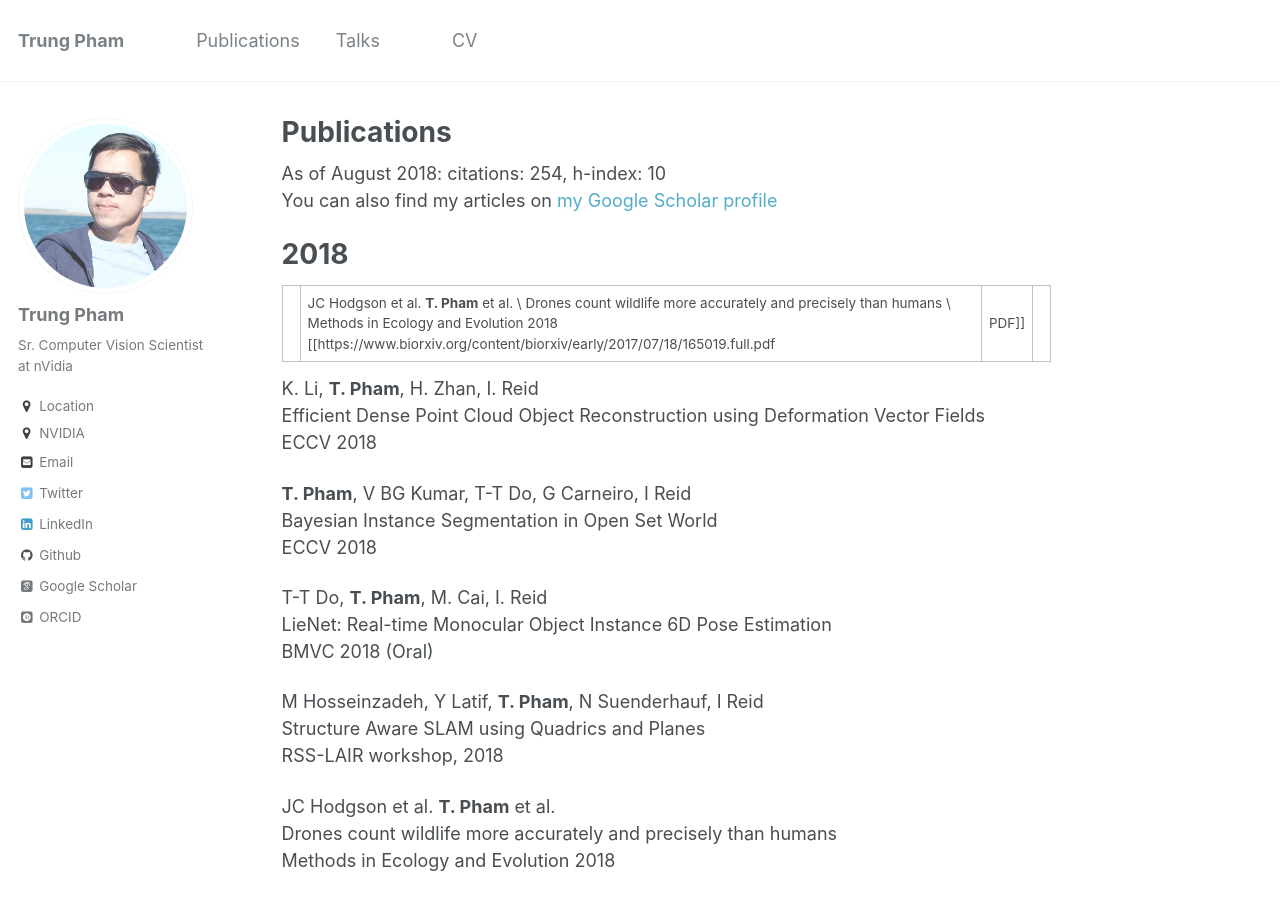
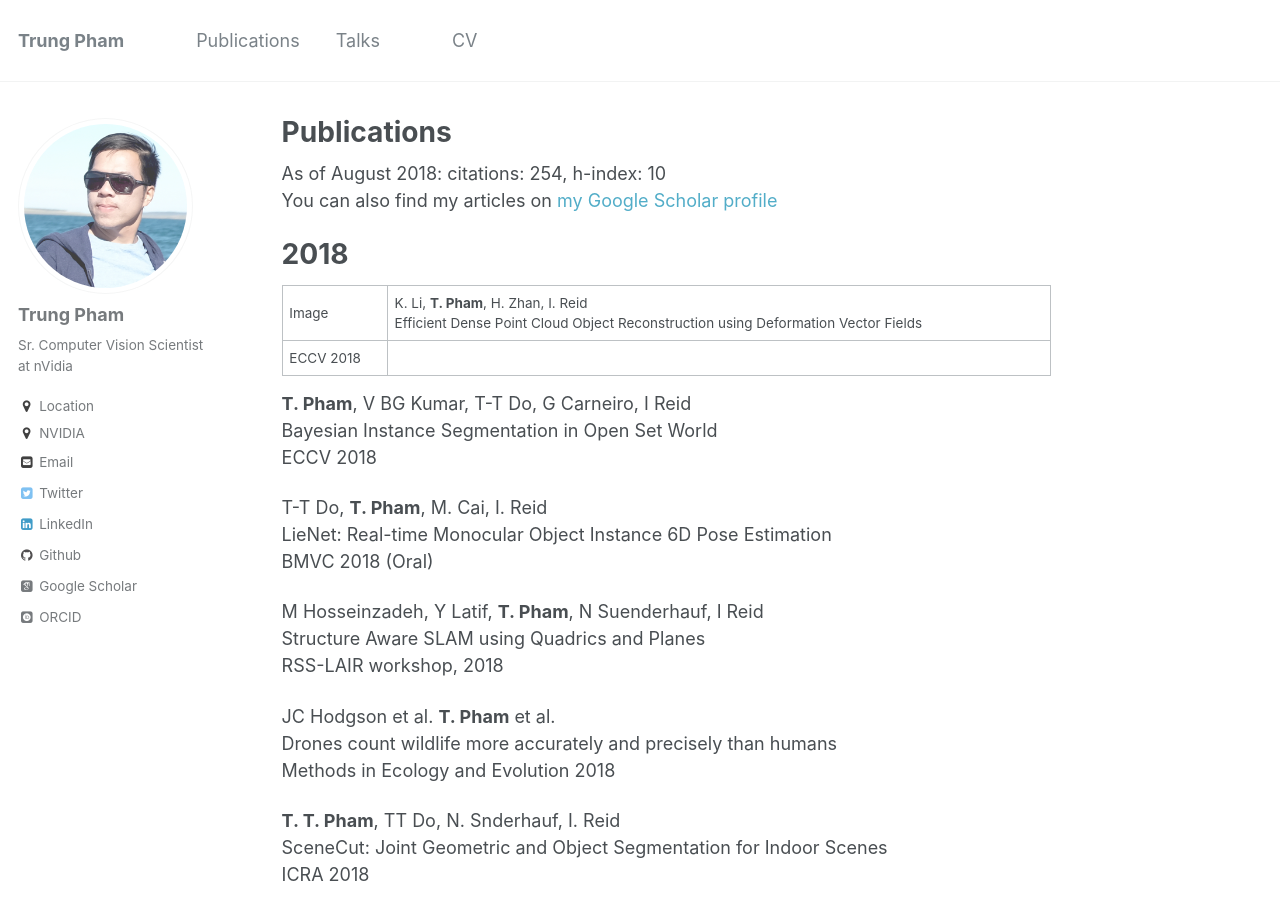
Before and after one commit to trungtpham/trungtpham.github.io, a Jekyll site: the page built from _pages/publications.md, in a window 1280 px wide and 900 px high. Built offline with Jekyll 4.4.1, drawn with Linux system fonts in a browser that asks for light colours; some web fonts are replaced.

Commit message:
Update publications.md

```diff
--- a/_pages/publications.md
+++ b/_pages/publications.md
@@ -17,11 +17,8 @@ You can also find my articles on [my Google Scholar profile](https://scholar.goo
 2018
 =====
 
-|{{:birds.png?nolink&150|}}| JC Hodgson et al. **T. Pham** et al. \\ Drones count wildlife more accurately and precisely than humans \\ Methods in Ecology and Evolution 2018 [[https://www.biorxiv.org/content/biorxiv/early/2017/07/18/165019.full.pdf|PDF]] | |
-
-K. Li, **T. Pham**, H. Zhan, I. Reid
-Efficient Dense Point Cloud Object Reconstruction using Deformation Vector Fields
-ECCV 2018
+|Image |K. Li, **T. Pham**, H. Zhan, I. Reid <br> Efficient Dense Point Cloud Object Reconstruction using Deformation Vector Fields <br>
+ECCV 2018|
 
 **T. Pham**, V BG Kumar, T-T Do, G Carneiro, I Reid
 Bayesian Instance Segmentation in Open Set World
```
